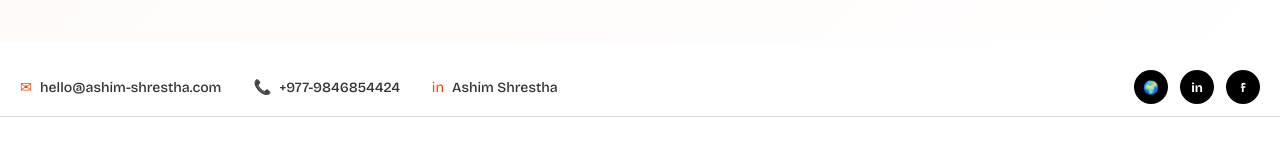
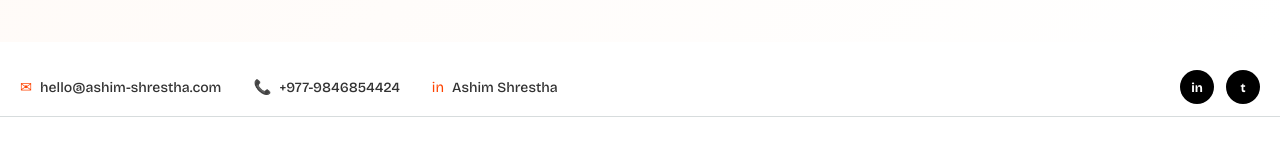
Before and after one commit to ashim1412/ashim1412.github.io, a website: page index.html in a window 1280 px wide. Shown: the part 598-758 px from the top of the page. Drawn offline with nearby package versions, Linux system fonts and the light colour scheme.

Commit message:
Update index.html

```diff
--- a/index.html
+++ b/index.html
@@ -81,9 +81,8 @@
                 </div>
 
                 <div class="contact-right">
-                    <a href="#" class="social-icon">🌍</a>
                     <a href="https://www.linkedin.com/in/ashim-shrestha/" class="social-icon" target="_blank" rel="noopener noreferrer">in</a>
-                    <a href="#" class="social-icon">f</a>
+                    <a href="https://public.tableau.com/app/profile/ashim.shrestha/vizzes" class="social-icon" target="_blank" rel="noopener noreferrer">t</a>
                 </div>
             </div>
         </section>
```
